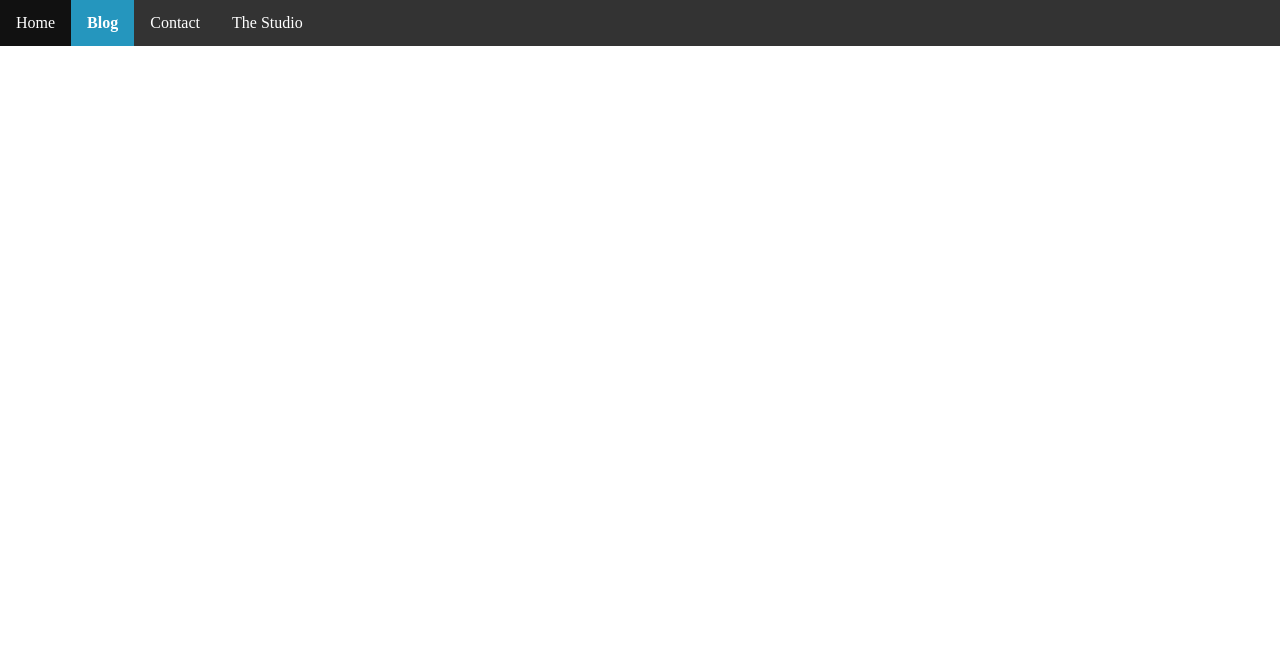
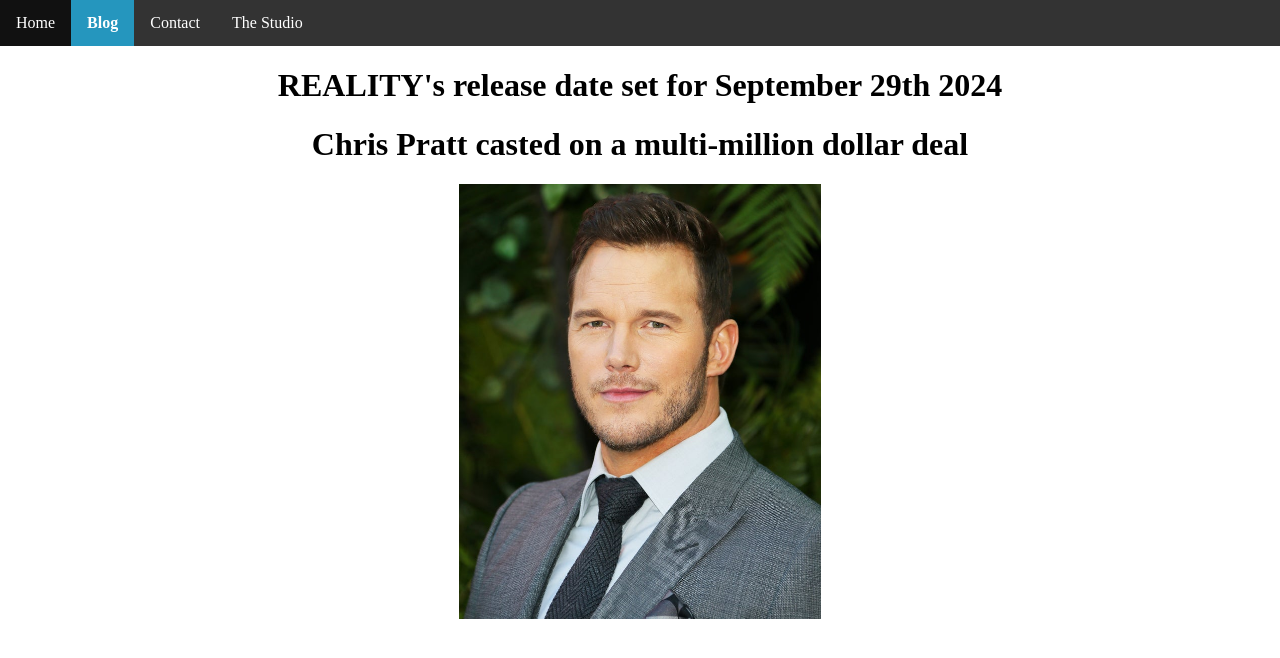
Before and after one commit to ODog235/reality, a plain HTML site: page blog.html in a window 1280 px wide. Drawn offline with Linux system fonts and the light colour scheme.

Commit message:
add to blog, chris pratt image, blog styling, etc

```diff
--- a/blog.html
+++ b/blog.html
@@ -5,3 +5,10 @@
     <li><a href="contact.html">Contact</a></li>
     <li><a href="about.html">The Studio</a></li>
   </ul>
+<ul class="blog_ul">
+  <li>
+    <h1>REALITY's release date set for September 29th 2024</h1>
+    <h1>Chris Pratt casted on a multi-million dollar deal</h1>
+    <img src="chrispratt.jpg" width="50%" height="auto">
+  </li>
+</ul>
--- a/style.css
+++ b/style.css
@@ -39,3 +39,18 @@ li a.active {
     font-family: 'aviano';
     src: url('d.woff') format('woff');
 }
+.blog_ul {
+    list-style-type: none;
+    margin: 0 auto;
+    padding: initial;
+    overflow: visible;
+    background-color: transparent;
+    position: static;
+    top: auto;
+    z-index: auto;
+    text-align: center;
+}
+ul.blog_ul li{
+    float: none;
+    display: inline-block;
+}
```
Also changed, not shown: chrispratt.jpg (added).
